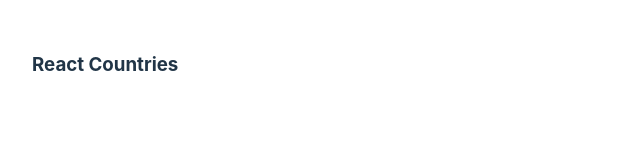
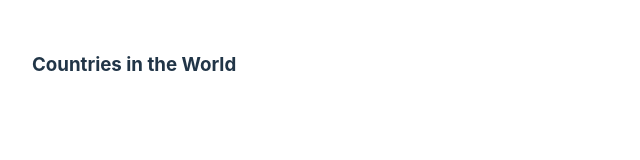
Before and after one commit to AskatAsh/React-JS-Practice, a React (Vite) app in the folder project-countries/: page / in a window 1280 px wide. Shown: the top 160 px of the page, without its empty margins (0-640 px from the left). Built offline with nearby package versions, Linux system fonts and the light colour scheme.

Commit message:
removed unused variables and imports

```diff
--- a/project-countries/src/App.jsx
+++ b/project-countries/src/App.jsx
@@ -1,14 +1,9 @@
-import { useState } from 'react'
-import reactLogo from './assets/react.svg'
-import viteLogo from '/vite.svg'
 import './App.css'
 
 function App() {
-  const [count, setCount] = useState(0)
-
   return (
     <>
-      <h3>React Countries</h3>
+      <h3>Countries in the World</h3>
     </>
   )
 }
```
